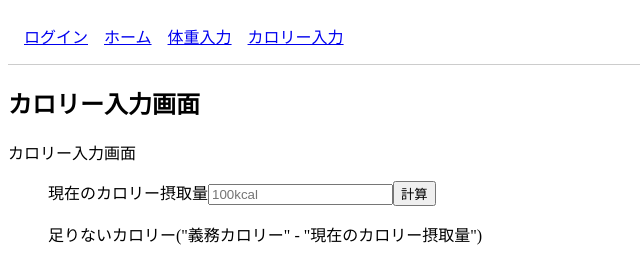
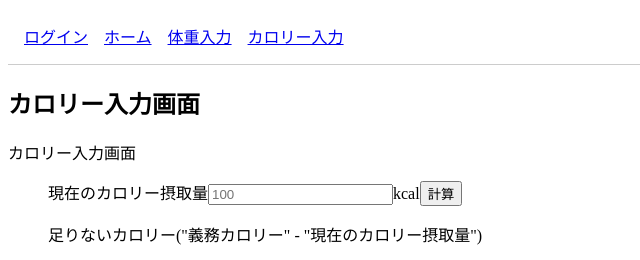
Before and after one commit to kajiLabTeam/DEBUKATU_frontend2, a React (Create React App) app: page /calorieInput in a window 1280 px wide. Shown: the top 260 px of the page, without its empty margins (0-640 px from the left). Built offline with nearby package versions, Linux system fonts and the light colour scheme.

Commit message:
fix:fileName

```diff
--- a/src/features/calorieInput/CalorieInput.tsx
+++ b/src/features/calorieInput/CalorieInput.tsx
@@ -26,7 +26,7 @@ export const CalorieInput = () => {
 			<p className="title">カロリー入力画面</p>
 			<ul>
 				<span>現在のカロリー摂取量</span>
-				<input placeholder="100kcal" value={currentCalorie} onChange={onChangeCurrentCalorie} />
+				<input placeholder="100" value={currentCalorie} onChange={onChangeCurrentCalorie} />kcal
 				<button onClick={onClickMustCalorieCal}>計算</button>
 			</ul>
 			<ul>
--- a/src/features/weightInput/WeightInput.tsx
+++ b/src/features/weightInput/WeightInput.tsx
@@ -36,15 +36,15 @@ export const WeightInput = () => {
 
 			<ul>
 				<li>現在の体重</li>
-				<input placeholder="40kg" value={currentWeight} onChange={onChangeCurrentWeight} />
+				<input placeholder="40" value={currentWeight} onChange={onChangeCurrentWeight} />kg
 			</ul>
 			<ul>
 				<li>理想の体重 </li>
-				<input placeholder="50kg" value={modelWeight} onChange={onChangeModelWeight} />
+				<input placeholder="50" value={modelWeight} onChange={onChangeModelWeight} />kg
 			</ul>
 			<ul>
 				<li>体重増加期間（日）</li>
-				<input placeholder="180日" value={lengthOfDays} onChange={onChangeLengthOfDays} />
+				<input placeholder="180" value={lengthOfDays} onChange={onChangeLengthOfDays} />日
 			</ul>
 
 			<button onClick={onClickCalorieCal}>計算</button>
```
